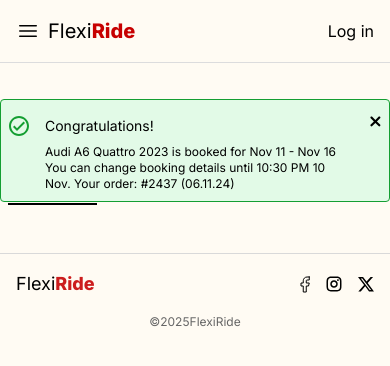
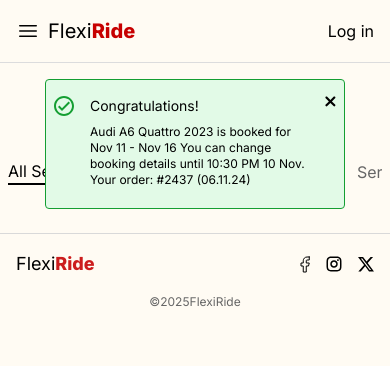
Before and after one commit to JitVmro/car-rental-app, an Angular app in the folder frontend/: page /bookings in a window 390 px wide. Shown: the top 366 px of the page. Built offline with nearby package versions, Linux system fonts and the light colour scheme.

Commit message:
Fixed Hamburger alignment

```diff
--- a/frontend/src/app/features/bookings-section/bookings-section.component.html
+++ b/frontend/src/app/features/bookings-section/bookings-section.component.html
@@ -1,8 +1,8 @@
 <div class="relative">
   <!-- Congratulations PopUp! -->
-  <div *ngIf="congo" class="absolute top-0 flex justify-center items-center w-full z-10">
+  <div *ngIf="congo" class="absolute top-0 flex justify-center items-center w-full z-9">
     <section
-      class="flex py-4 px-2   self-center  items-center bg-[#E2FAE7] border border-[#149E32] rounded-sm gap-4 min-[400px]:w-[370px] h-[103px]">
+      class="flex py-4 px-2   self-center  items-center bg-[#E2FAE7] border border-[#149E32] rounded-sm gap-4 w-[300px] min-[400px]:w-[370px] h-[130px] min-[400px]:h-[103px]">
       <figure class="h-full"><svg width="20" height="20" viewBox="0 0 20 20" fill="none"
           xmlns="http://www.w3.org/2000/svg">
           <path
@@ -27,7 +27,7 @@
 
 
   <h1
-    class="text-5xl sm:text-[56px] flex justify-center ml-0 min-[800px]:justify-start min-[800px]:ml-[40px] leading-16 font-semibold mt-9 mb-4">
+    class="text-5xl sm:text-[56px] flex justify-center ml-0 min-[800px]:justify-start min-[800px]:ml-[40px] leading-16 font-semibold mt-4 mb-4">
     My Bookings</h1>
 
 
--- a/frontend/src/app/layout/header/header.component.html
+++ b/frontend/src/app/layout/header/header.component.html
@@ -77,11 +77,11 @@
 </nav>
 
 <section *ngIf="ham"
-  class="z-10 flex flex-col w-2/3 h-dvh  gap-2 bg-[#f0f0f0] absolute top-16 min-[426px]:top-26 left-0">
-  <a class=" text-lg cursor-pointer p-2" routerLink="/" routerLinkActive="active"
+  class="z-10 flex flex-col w-2/3 h-dvh  gap-2 bg-[#f0f0f0] absolute top-16 min-[426px]:top-21 left-0">
+  <a class=" text-lg cursor-pointer p-2" routerLink="/home" routerLinkActive="active"
     [routerLinkActiveOptions]="{ exact: true }">Home</a>
-  <a class=" text-lg cursor-pointer  p-2" routerLink="/Cars" routerLinkActive="active">Cars</a>
-  <a class=" text-lg cursor-pointer  p-2" *ngIf="loggedIn" routerLink="/Bookings" routerLinkActive="active">My
+  <a class=" text-lg cursor-pointer  p-2" routerLink="/cars" routerLinkActive="active">Cars</a>
+  <a class=" text-lg cursor-pointer  p-2" *ngIf="loggedIn" routerLink="/bookings" routerLinkActive="active">My
     Bookings</a>
 
   <select class="text-lg outline-0 border-0 w-1/4 p-2 ">
```
